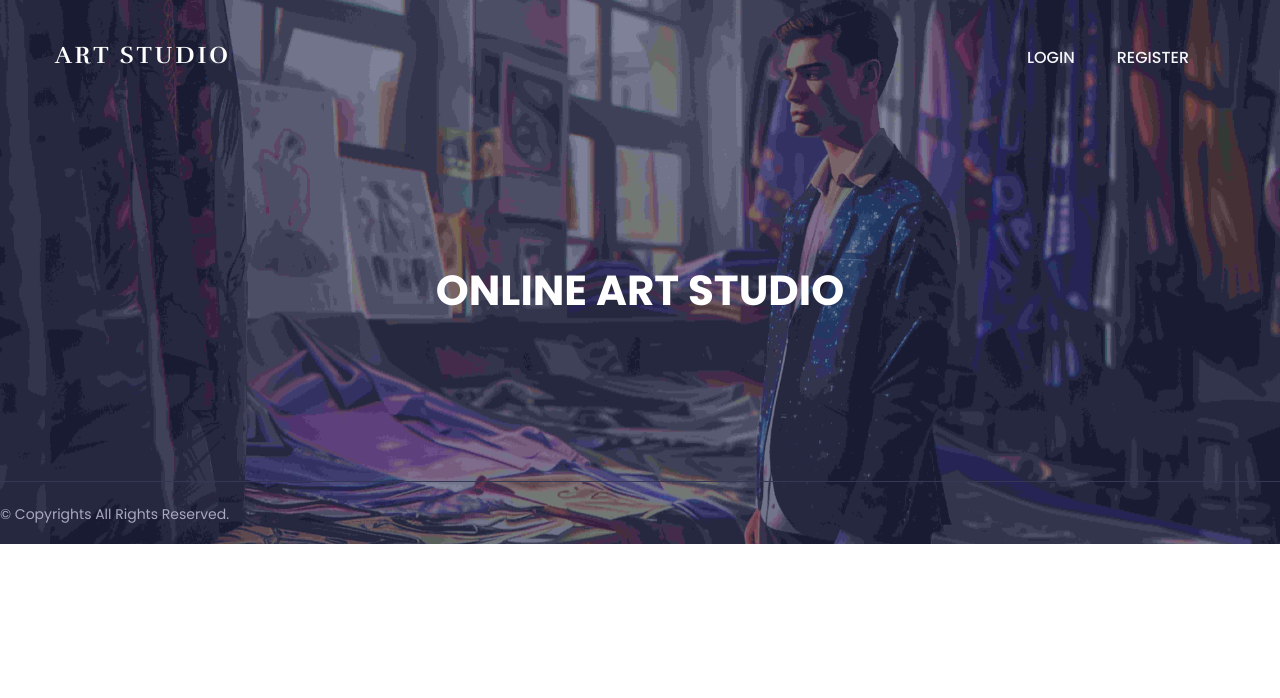
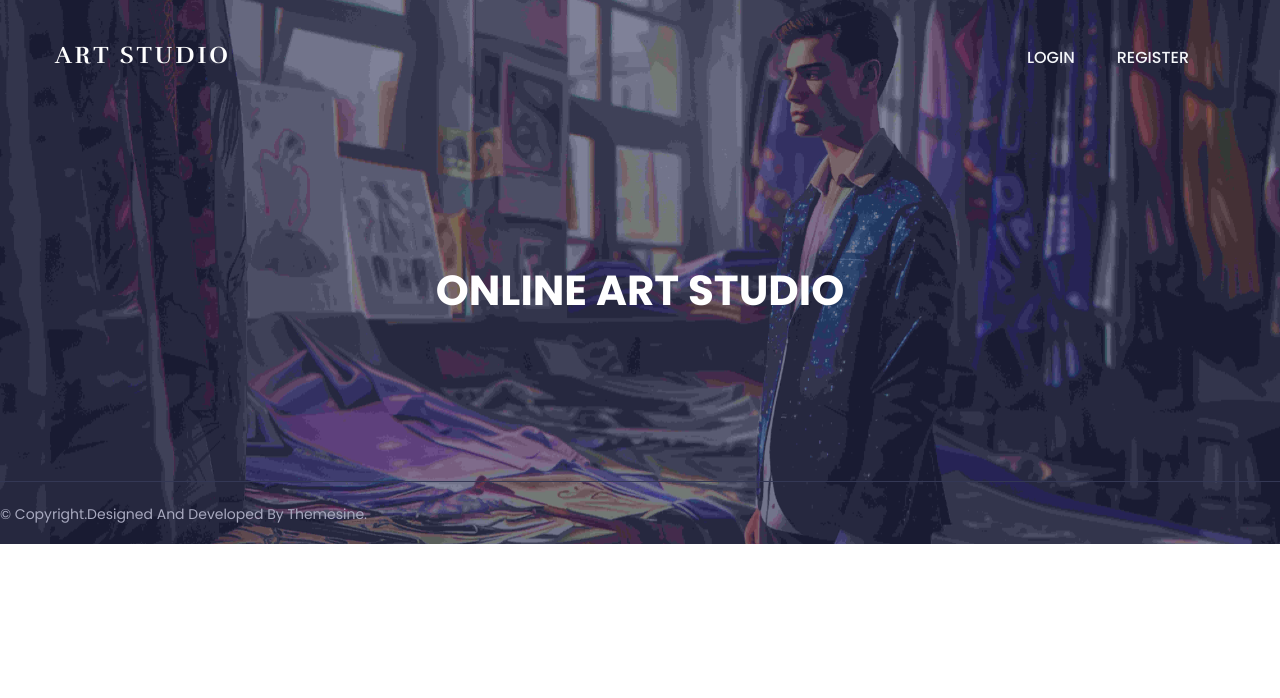
Before and after one commit to Sowmya-070/ArtOnline, a PHP site: page /home/index.php in a window 1280 px wide. Shown: the top 698 px of the page. Run offline with PHP 8.4, Linux system fonts and the light colour scheme.

Commit message:
Added copyright footer section

```diff
--- a/home/index.php
+++ b/home/index.php
@@ -106,9 +106,9 @@
 		<div class="footer-copyright">
 			<div class="row">
 				<div class="col-sm-6">
-					<p>
-						&copy; copyrights all rights reserved.
-					</p><!--/p-->
+				<p>
+					&copy; copyright.designed and developed by <a href="https://www.themesine.com/">themesine</a>.
+				</p><!--/p-->
 				</div>
 			</div>
 		</div><!--/.footer-copyright-->
```
